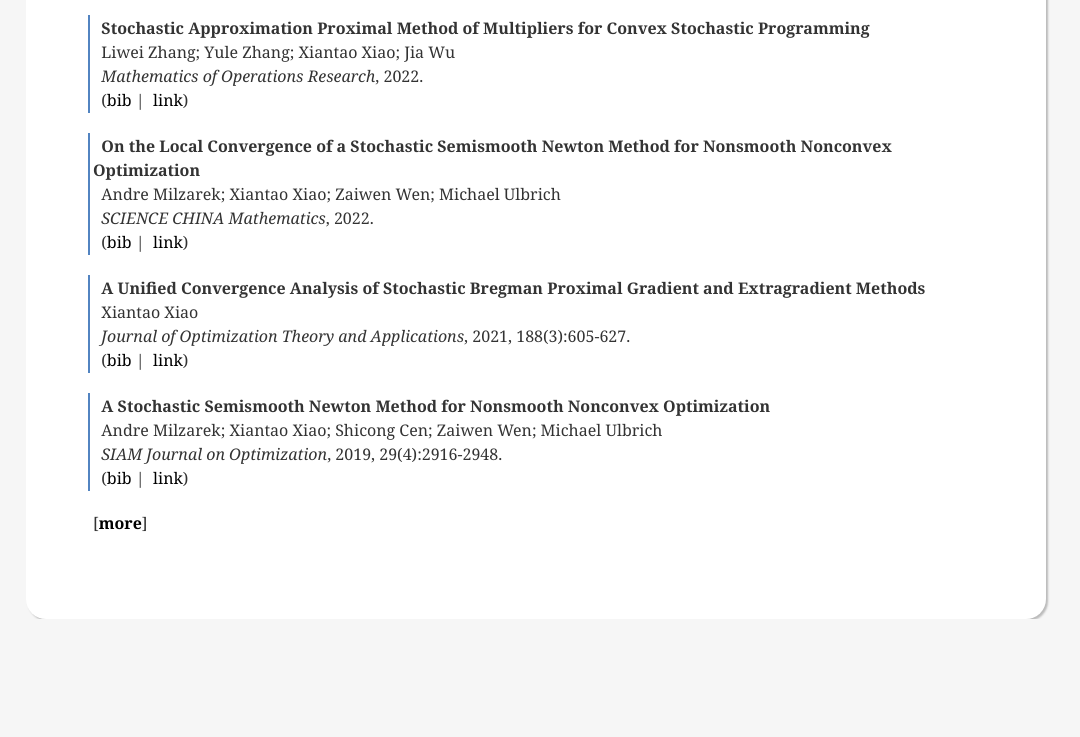
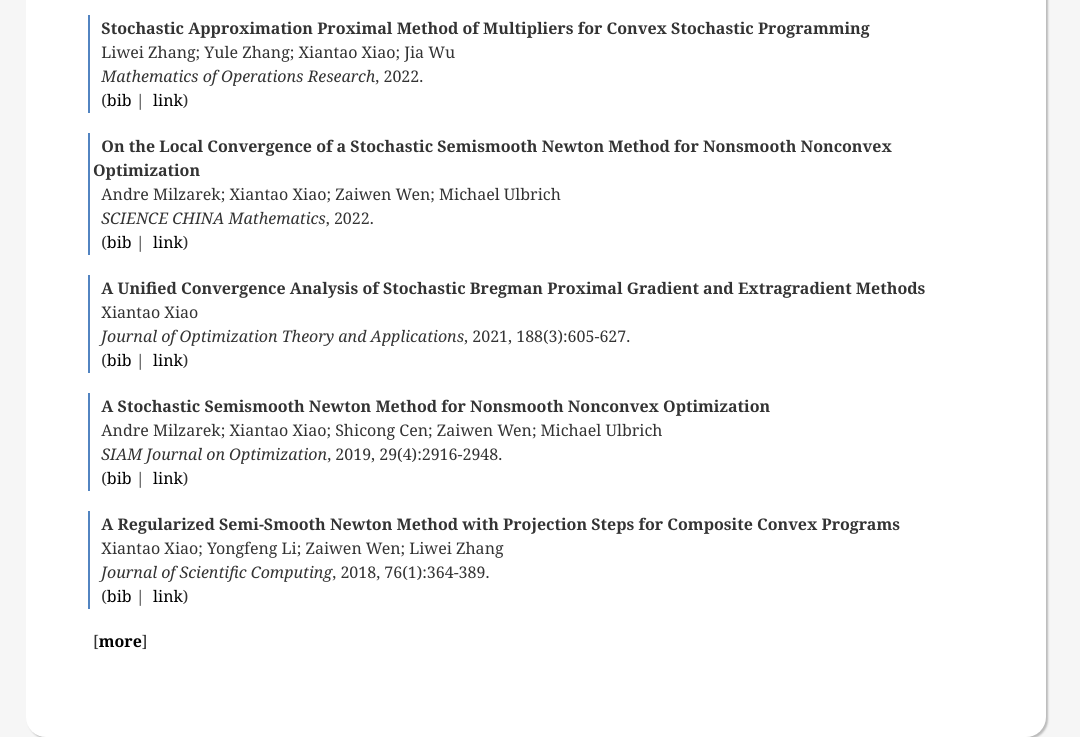
Before and after one commit to XiantaoXiao/XiantaoXiao.github.io, a plain HTML site: page index.html in a window 1280 px wide. Shown: the part 606-1343 px from the top of the page, without its empty margins (104-1184 px from the left). Before the commit the page ends 1225 px from the top, so only its background shows below. Drawn offline with Linux system fonts and the light colour scheme; some icons are missing.

Commit message:
Update index.html

```diff
--- a/index.html
+++ b/index.html
@@ -121,6 +121,20 @@
              <i>SIAM Journal on Optimization</i>, 2019, 29(4):2916-2948.<br />&nbsp;
             (<a href="./bib/2019_SIOPT_MXCWU.html" target = "_blank" alt = "bibtex">bib</a>&nbsp;|&nbsp;
             <a href="https://doi.org/10.1137/18m1181249" target = "_blank" alt = "doi">link</a>)</p>
+          </td>
+        </tr>
+      </table>
+    </p>
+    <p>
+      <table>
+        <tr>
+          <td bgcolor="#5284c1"></td>
+          <td><p style="line-height:150%">&nbsp;
+            <b>A Regularized Semi-Smooth Newton Method with Projection Steps for Composite Convex Programs</b><br />&nbsp;
+             Xiantao Xiao; Yongfeng Li; Zaiwen Wen; Liwei Zhang<br />&nbsp;
+             <i>Journal of Scientific Computing</i>, 2018, 76(1):364-389.<br />&nbsp;
+            (<a href="./bib/2018_JSC_XLWZ.html" target = "_blank" alt = "bibtex">bib</a>&nbsp;|&nbsp;
+            <a href="https://doi.org/10.1007/s10915-017-0624-3" target = "_blank" alt = "doi">link</a>)</p>
           </td>
         </tr>
       </table>
```
